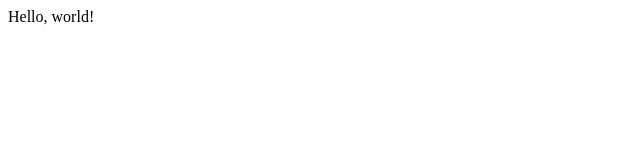
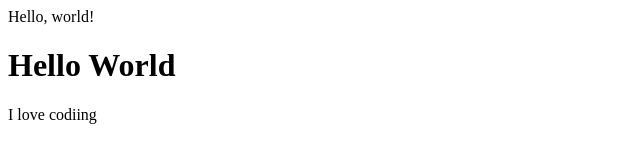
Before and after one commit to Valeriia-Konon/Valeriia-Konon.github.io, a plain HTML site: page index.html in a window 1280 px wide. Shown: the whole page, without its empty margins (0-640 px from the left). Drawn offline with Linux system fonts and the light colour scheme.

Commit message:
Added some code

```diff
--- a/index.html
+++ b/index.html
@@ -5,5 +5,11 @@
     </head>
     <body>
         Hello, world!
+
+        <main>
+            <h1>Hello World</h1>
+
+            <p> I love codiing</p>
+        </main>
     </body>
 </html>
```
